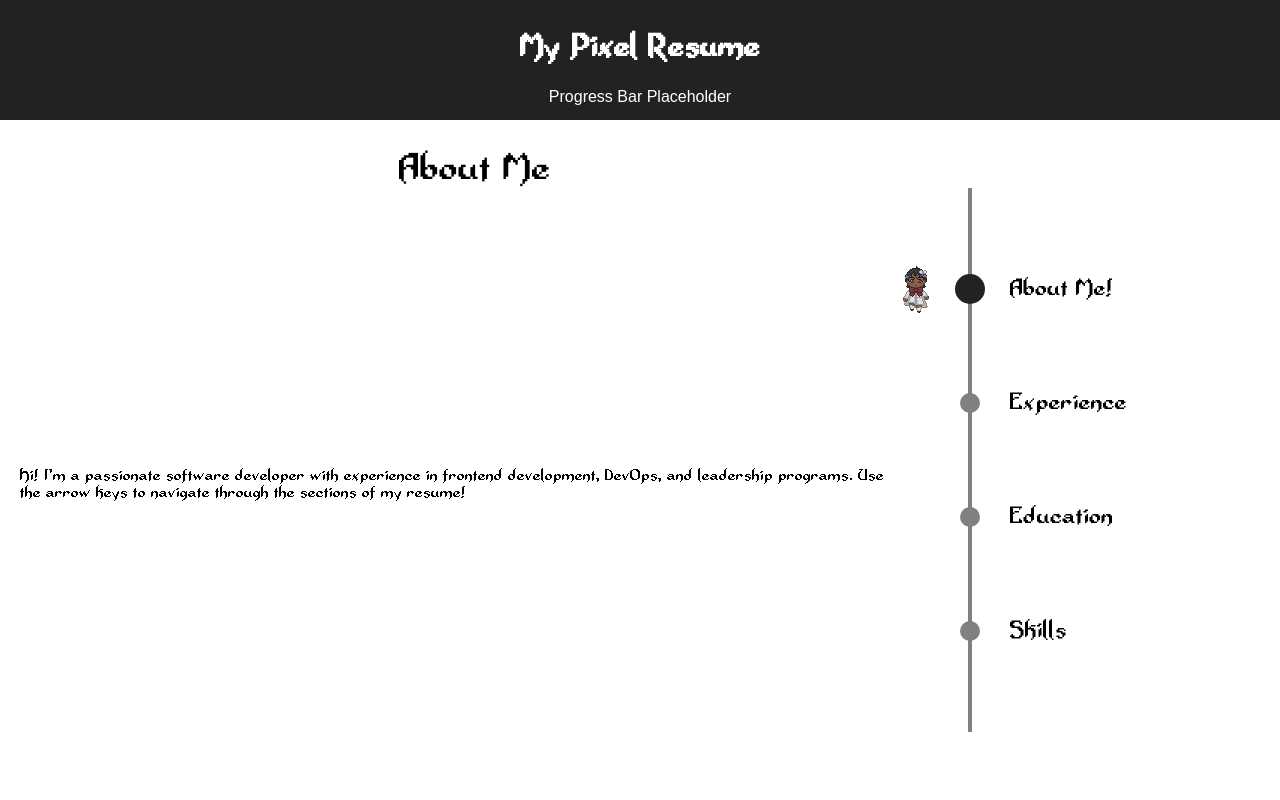
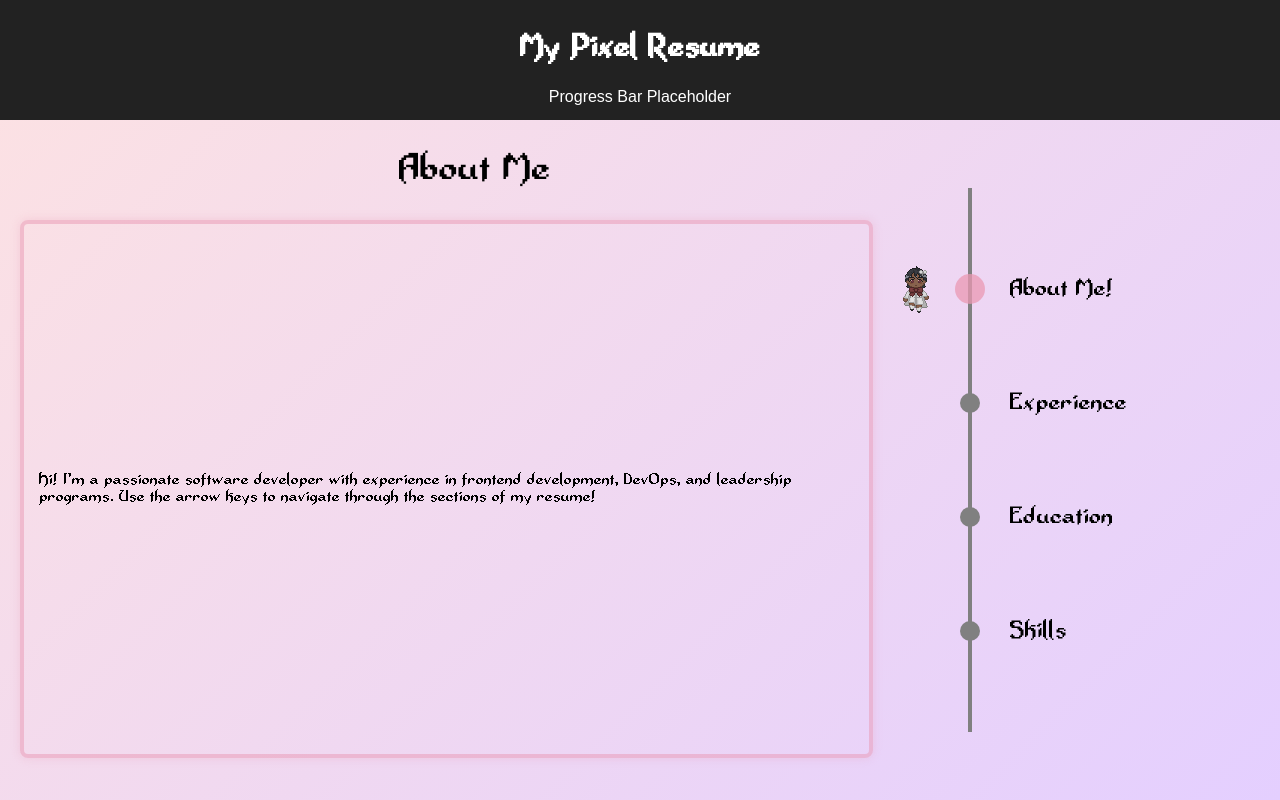
Before and after one commit to NicoleWij/pixel-resume, a React (Create React App) app: page / in a window 1280 px wide. Built offline with nearby package versions, Linux system fonts and the light colour scheme.

Commit message:
Color, Flexbox fix

```diff
--- a/src/components/App.css
+++ b/src/components/App.css
@@ -6,6 +6,11 @@
   height: 100vh; /* Use full viewport height */
   overflow: hidden; /* Prevent scrolling */
 }
+
+body {
+  background: linear-gradient(135deg, #fde2e2, #e4cfff);
+}
+
 
 @font-face {
   font-family: "Adventurer";
@@ -64,22 +69,26 @@ p {
   align-items: center;
   font-size: 38px;
   font-family: "Adventurer", serif;
-  background-color: white;
   z-index: 1;
   pointer-events: none;
 }
 
 .section-content {
   position: absolute;
-  top: 50px;
-  width: 95%;
-  height: calc(100% - 50px);
+  top: 100px;
+  width: calc(100% - 80px);
+  height: calc(100% - 150px);
   display: flex;
   flex-direction: column;
   justify-content: center;
   align-items: flex-start;
   opacity: 0;
   transition: opacity 0.5s ease-in-out;
+
+  border: 4px solid rgba(233, 152, 179, 0.5);
+  border-radius: 8px;
+  box-shadow: 0px 0px 10px rgba(233, 152, 179, 0.3);
+  padding-left: 15px;
 }
 
 .section.active {
--- a/src/components/Map.css
+++ b/src/components/Map.css
@@ -36,7 +36,7 @@
 
   .map-node.active .map-circle {
     transform: scale(1.5);
-    background-color: #222;
+    background-color: rgba(233, 152, 179, 0.745);
     /* Highlight active node */
   }
 
```
